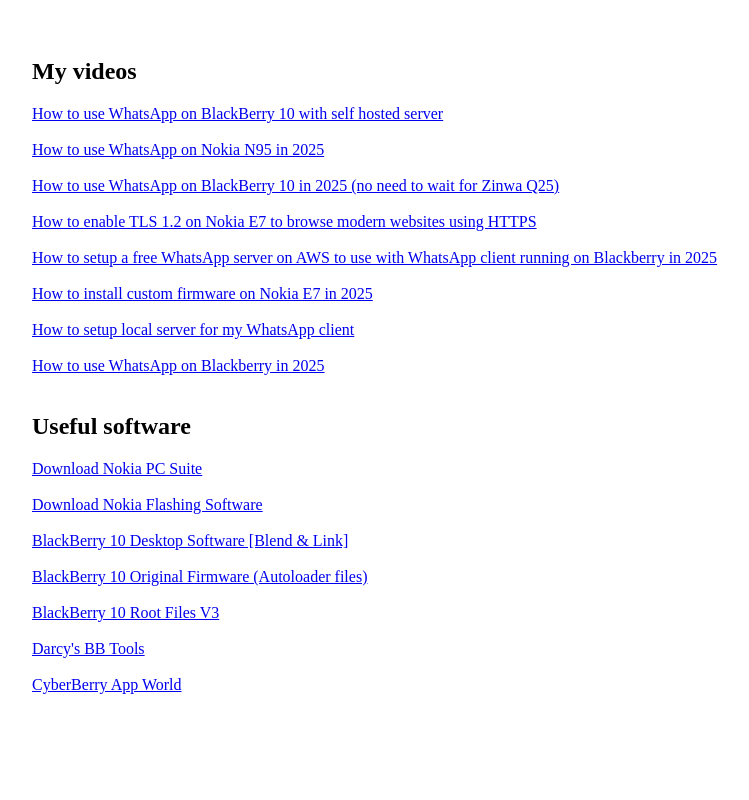
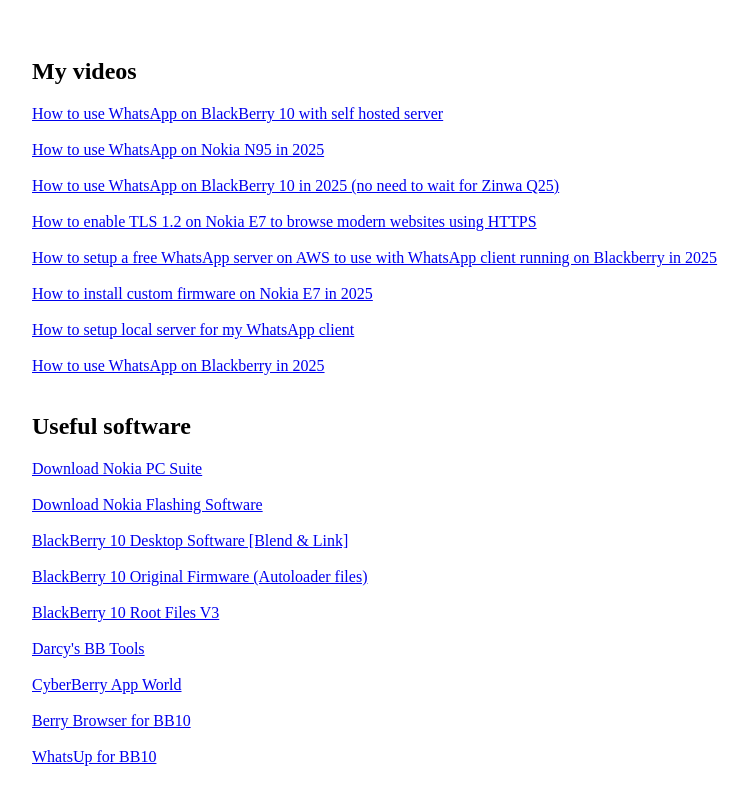
Before and after one commit to NovelProfessor/whatsapp-server, a website: page index.html in a window 1280 px wide. Shown: the part 1345-2145 px from the top of the page, without its empty margins (18-767 px from the left). Before the commit the page ends 2107 px from the top, so only its background shows below. Drawn offline with Linux system fonts and the light colour scheme.

Commit message:
added more links in index file

```diff
--- a/index.html
+++ b/index.html
@@ -116,7 +116,9 @@
 
 <a href="http://nokia4ever.com/download/AppWorld.bar">CyberBerry App World</a><br/><br/>
 
+<a href="http://nokia4ever.com/download/BerryBrowserV3-3.0.2-build106.bar">Berry Browser for BB10</a><br/><br/>
 
+<a href="http://nokia4ever.com/download/WhatsUp-1.53.1.bar">WhatsUp for BB10</a><br/><br/>
 
 </body>
 </html>
```
